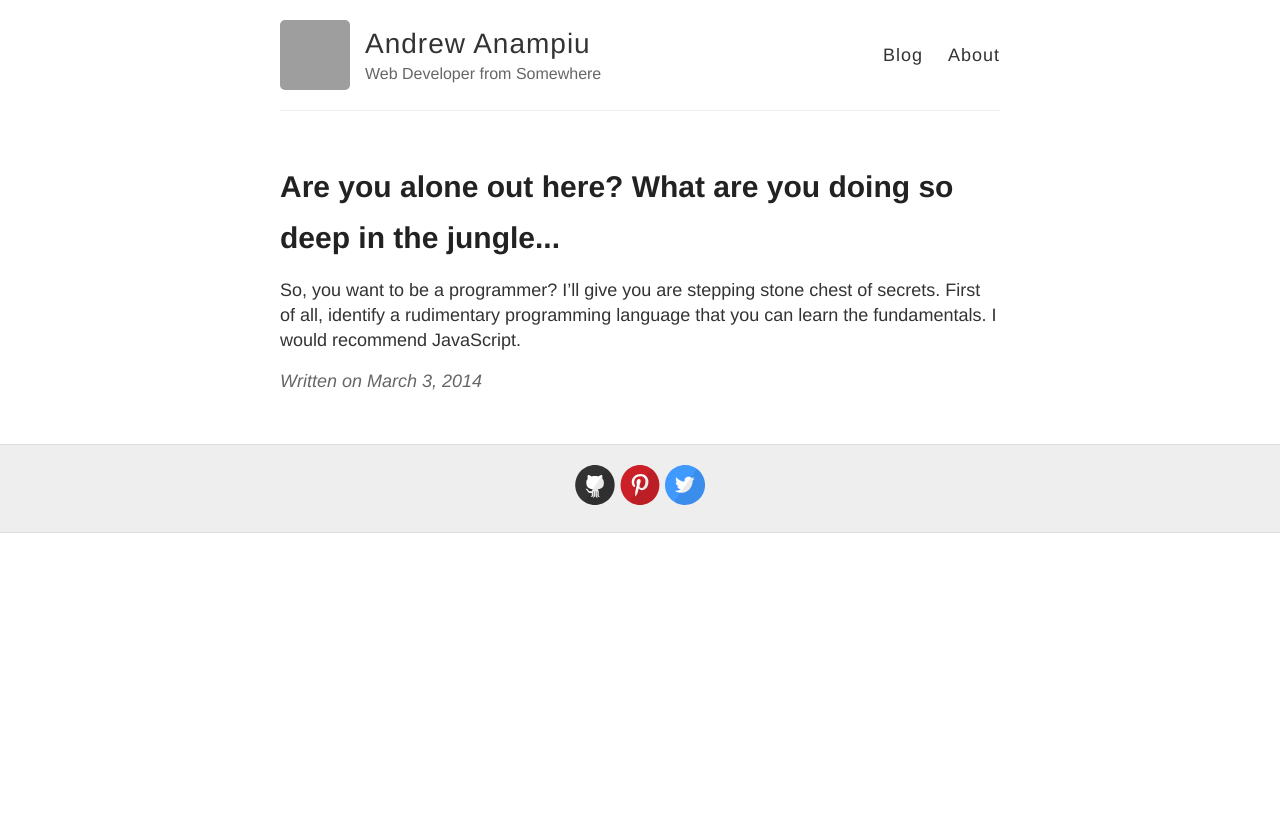
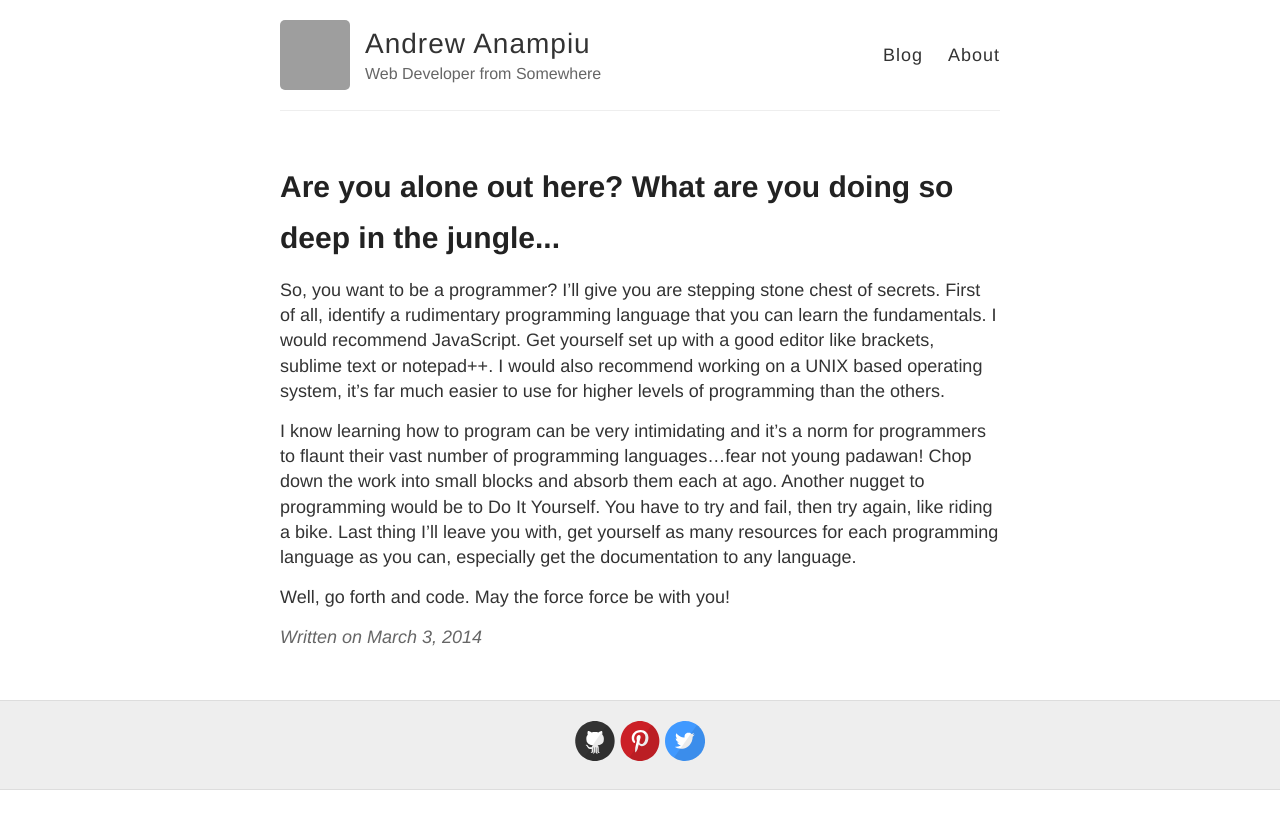
Before and after one commit to kelvinkipsang/blog, a Jekyll site: the page built from _posts/2014-3-3-Hello-World.md, in a window 1280 px wide. Shown: the top 829 px of the page. Built offline with Jekyll 4.4.1, drawn with Linux system fonts in a browser that asks for light colours; grey boxes are pictures that could not be loaded.

Commit message:
hello world

```diff
--- a/_posts/2014-3-3-Hello-World.md
+++ b/_posts/2014-3-3-Hello-World.md
@@ -3,4 +3,8 @@ layout: post
 title: Are you alone out here? What are you doing so deep in the jungle...
 ---
 
-So, you want to be a programmer? I'll give you are stepping stone chest of secrets. First of all, identify a rudimentary programming language that you can learn the fundamentals. I would recommend JavaScript.
+So, you want to be a programmer? I'll give you are stepping stone chest of secrets. First of all, identify a rudimentary programming language that you can learn the fundamentals. I would recommend JavaScript. Get yourself set up with a good editor like brackets, sublime text or notepad++. I would also recommend working on a UNIX based operating system, it's far much easier to use for higher levels of programming than the others.
+
+I know learning how to program can be very intimidating and it's a norm for programmers to flaunt their vast number of programming languages...fear not young padawan! Chop down the work into small blocks and absorb them each at ago. Another nugget to programming would be to Do It Yourself. You have to try and fail, then try again, like riding a bike. Last thing I'll leave you with, get yourself as many resources for each programming language as you can, especially get the documentation to any language.
+
+Well, go forth and code. May the force force be with you!
```
